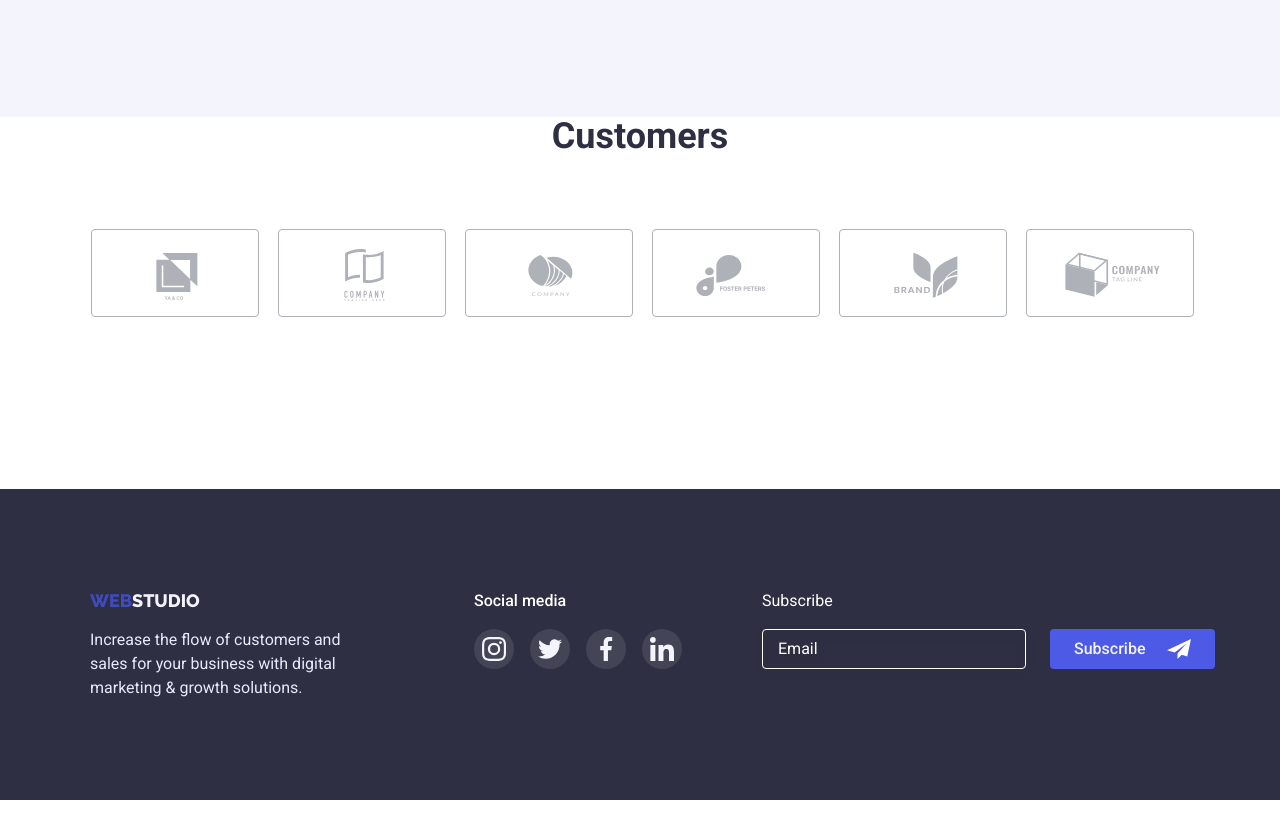
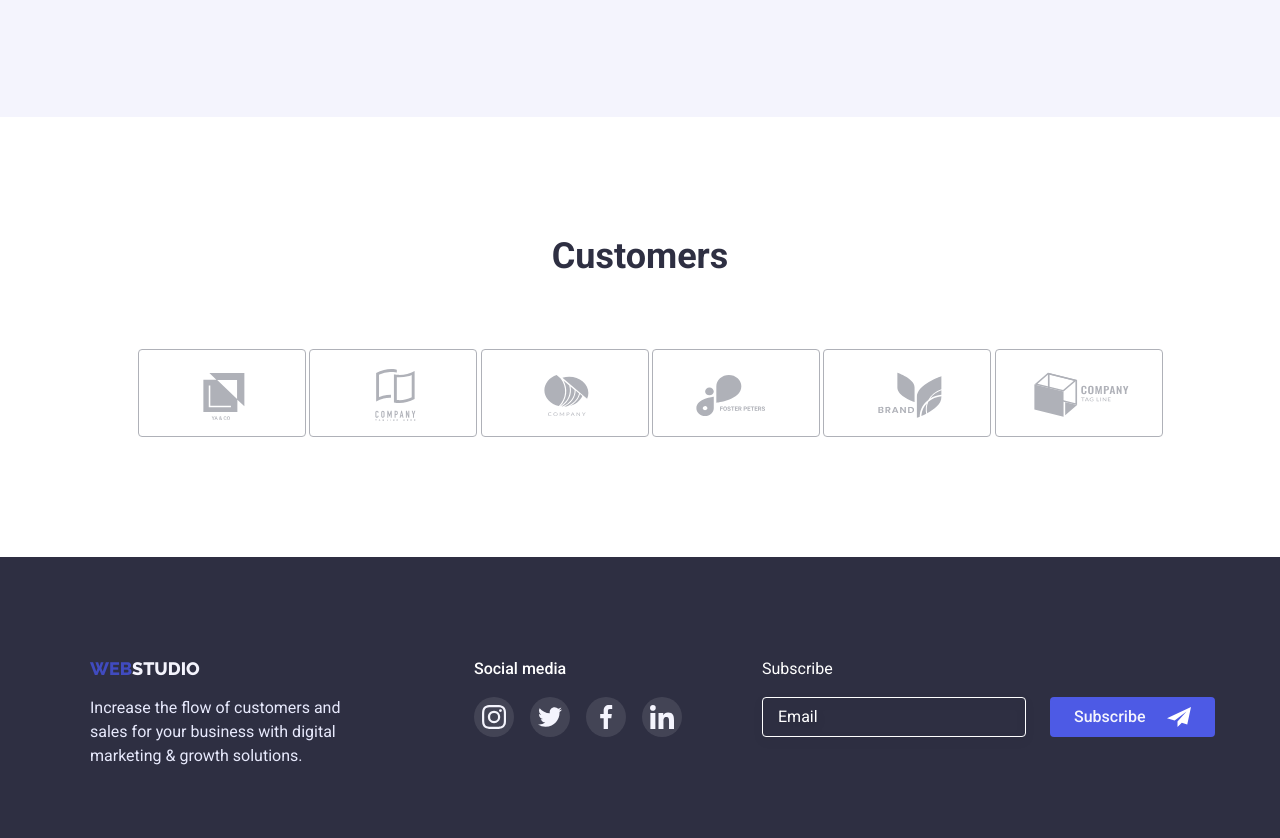
Before and after one commit to EnenraRamona/goit-markup-hw-07, a plain HTML site: page index.html in a window 1280 px wide. Shown: the part 2020-2858 px from the top of the page. Before the commit the page ends 2820 px from the top, so only its background shows below. Drawn offline with nearby package versions, Linux system fonts and the light colour scheme; files whose address does not match are found by name.

Commit message:
Update styles.css

```diff
--- a/css/styles.css
+++ b/css/styles.css
@@ -829,8 +829,19 @@ p {
 .customer-item {
 
   max-width: calc((100% - 30px) / 2);
-
-}
+  margin-bottom: 72px;
+
+}
+
+
+
+.customer-item:nth-last-child(-n+2){
+  margin-bottom: 0;
+}
+
+
+
+
 
 .customer-link {
 
@@ -838,7 +849,6 @@ p {
   align-items: center;
   justify-content: center;
   gap: 16px;
-  margin-bottom: 72px;
   padding: 16px 40px;
   width: 100%;
   max-width: 190px;
@@ -1746,9 +1756,9 @@ p {
     width: calc((100% - 60px) / 3);
   }
 
-  .customer-item {
-    width: calc((100% - 60px) / 3);
-  }
+ .customer-item:nth-last-child(-n+3){
+  margin-bottom: 0;
+ }
 
   .customers {
     padding-left: 108px;
@@ -1762,7 +1772,7 @@ p {
 
   .customers-list {
     column-gap: 24px;
-    margin-bottom: 72px;
+
   }
 
   .customer-link {
@@ -2114,8 +2124,16 @@ p {
 
 
   .customers{
-    padding: 0;
-    padding-bottom: 100px;
+    padding-top: 120px;
+    padding-bottom: 120px;
+  }
+
+  .customers-list{
+    gap: 24px;
+  }
+
+  .customer-item{
+    margin-bottom: 0;
   }
 
   .customer-link{
```
